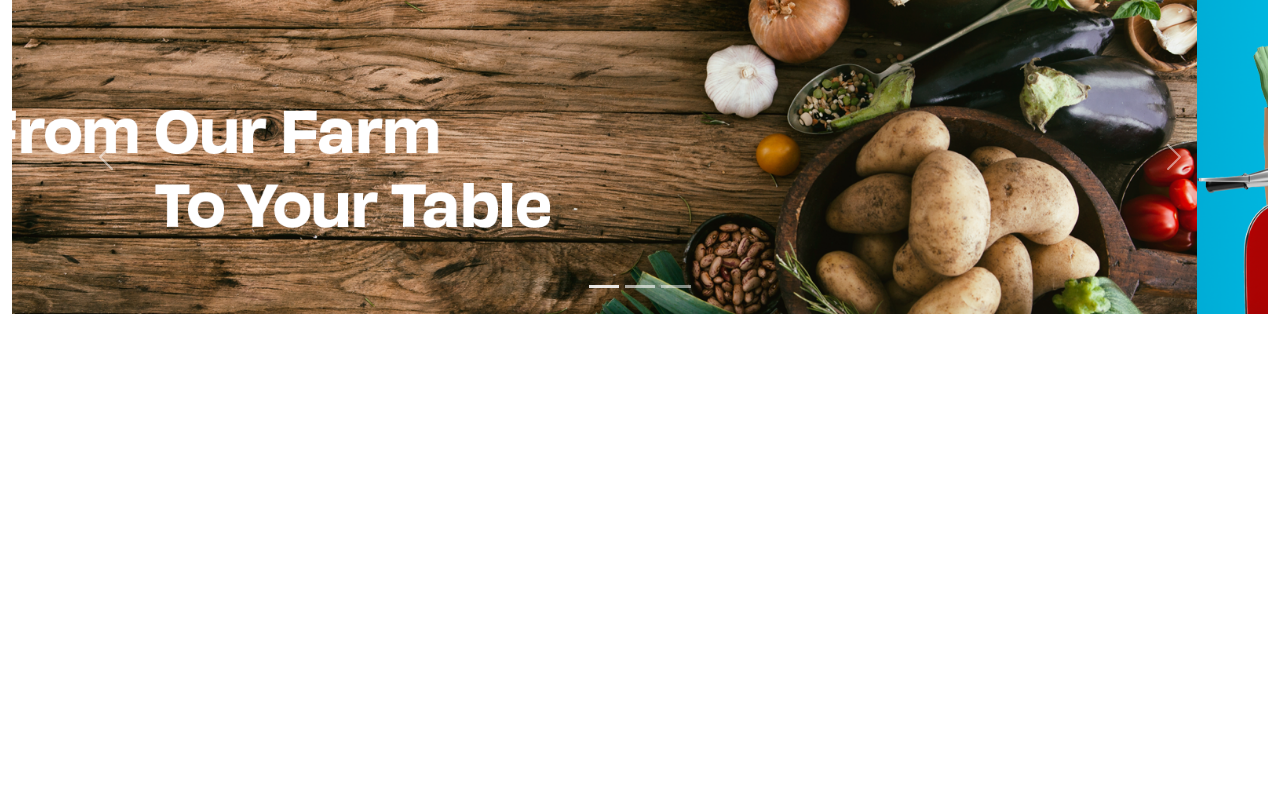
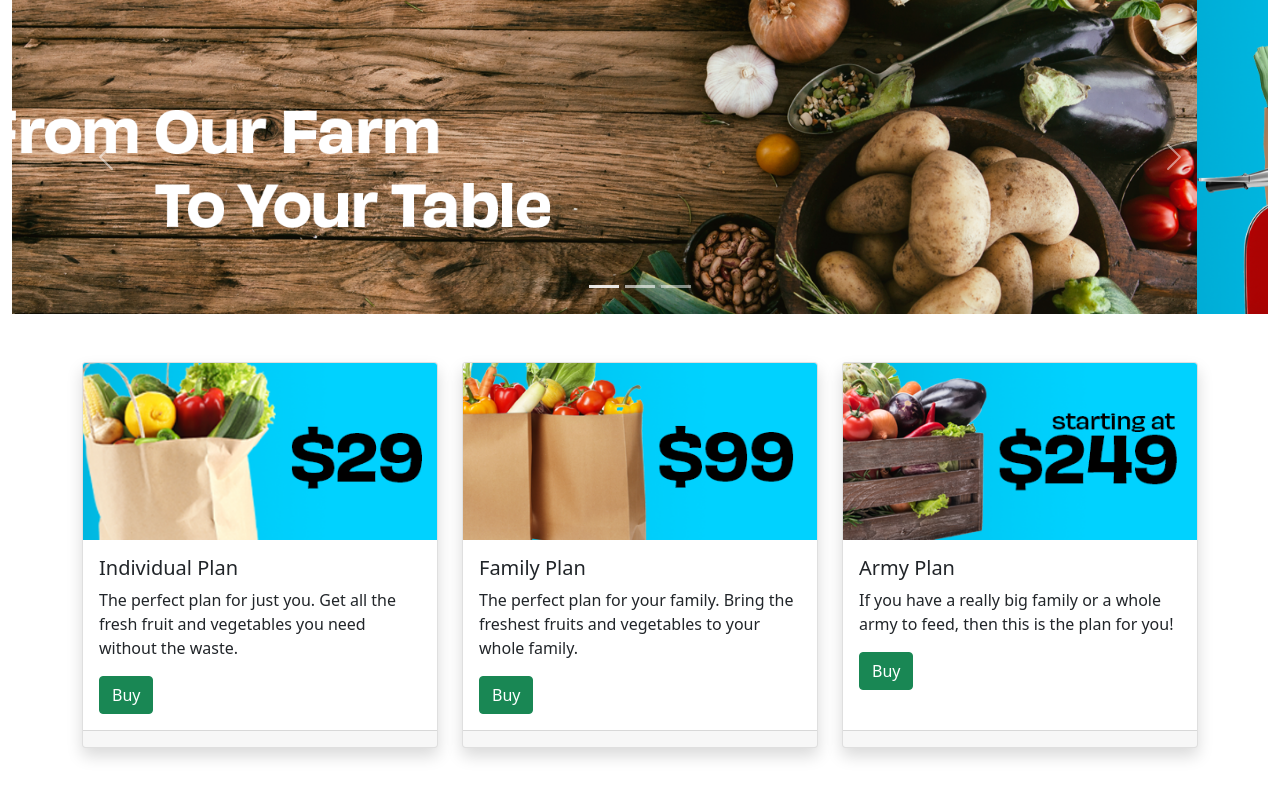
Before and after one commit to RedAngelRedux/cf-tutorial_CarouselCards, a plain HTML site: page index.html in a window 1280 px wide. Drawn offline with nearby package versions, Linux system fonts and the light colour scheme.

Commit message:
Added Cards to the Page
Successfully complete the code-along with Bobby for adding three cards to the page. Very nice and surprisingly easy to do with Bootstrap 5.

```diff
--- a/index.html
+++ b/index.html
@@ -41,6 +41,55 @@
                 <span class="visually-hidden">Next</span>
             </button>
         </div>
+        <div class="container pt-5">
+            <div class="row row-cols-1 row-cols-md-3 g-4">
+                <div class="col">
+                    <div class="card h-100 shadow">
+                        <img src="/img/indplan.png" class="card-img-top" alt="Individual Plan">
+                        <div class="card-body">
+                            <h5 class="card-title">
+                                Individual Plan
+                            </h5>
+                            <p class="card-text">The perfect plan for just you.  Get all the fresh fruit and vegetables you need without the waste.</p>
+                            <a href="#" class="btn btn-success">Buy</a>
+                        </div>
+                        <div class="card-footer">
+                            <small class="text-muted"></small>
+                        </div>
+                    </div>
+                </div>
+                <div class="col">
+                    <div class="card h-100 shadow">
+                        <img src="/img/FamilyPlan.png" class="card-img-top" alt="Family Plan">
+                        <div class="card-body">
+                            <h5 class="card-title">
+                                Family Plan
+                            </h5>
+                            <p class="card-text">The perfect plan for your family.  Bring the freshest fruits and vegetables to your whole family.</p>
+                            <a href="#" class="btn btn-success">Buy</a>
+                        </div>
+                        <div class="card-footer">
+                            <small class="text-muted"></small>
+                        </div>
+                    </div>
+                </div>
+                <div class="col">
+                    <div class="card h-100 shadow">
+                        <img src="/img/armyplan.png" class="card-img-top" alt="Army Plan">
+                        <div class="card-body">
+                            <h5 class="card-title">
+                                Army Plan
+                            </h5>
+                            <p class="card-text">If you have a really big family or a whole army to feed, then this is the plan for you!</p>
+                            <a href="#" class="btn btn-success">Buy</a>
+                        </div>
+                        <div class="card-footer">
+                            <small class="text-muted"></small>
+                        </div>
+                    </div>
+                </div>
+            </div>
+        </div>
     </div>
 
     <!-- Bootstrap JS -->
```
